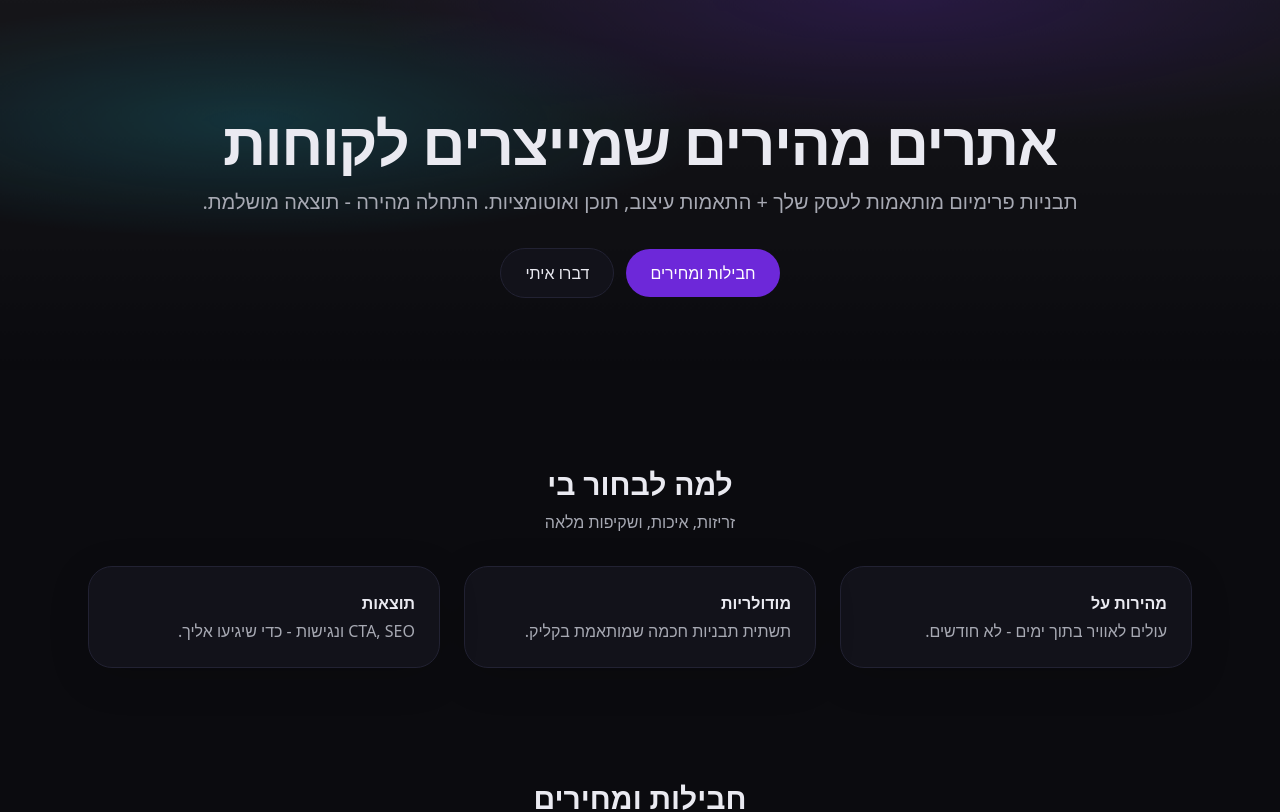
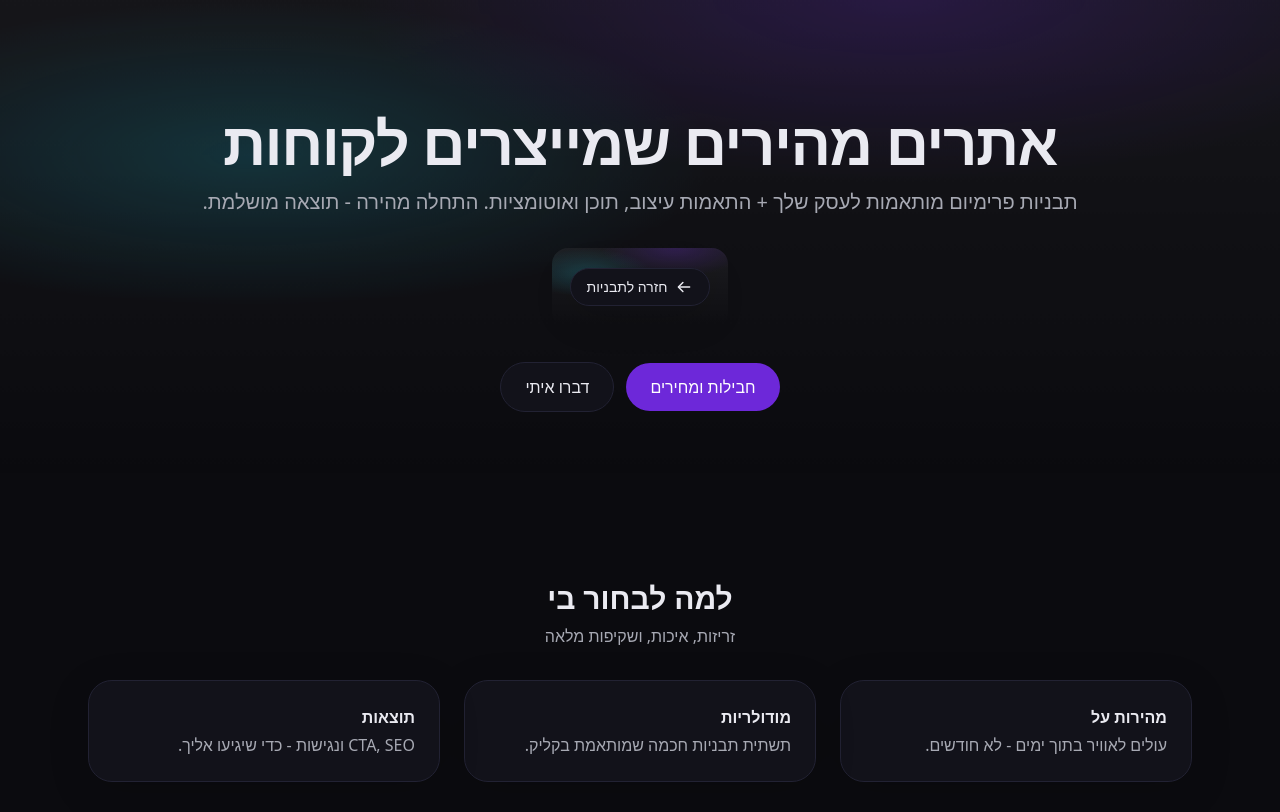
Before and after one commit to EAosu/template-kit, a Next.js app: page /sell in a window 1280 px wide. Shown: the top 812 px of the page. Built offline with nearby package versions, Linux system fonts and the light colour scheme; no server answers.

Commit message:
bug fixes, styling adjustments

```diff
--- a/src/app/page.tsx
+++ b/src/app/page.tsx
@@ -16,27 +16,27 @@ type Card = {
 const cards: readonly Card[] = [
     {
         slug: "beauty",
-        title: "Beauty Studio",
-        desc: "ורוד-לבן בהיר, עדין ומדויק.",
+        title: "סלון יופי",
+        desc: "סגול-ורוד בהיר, עדין ומדויק.",
         img: { src: "/images/beauty/hero.jpg", alt: "Beauty template hero", width: 1200, height: 800 },
     },
     {
         slug: "carpentry",
-        title: "Carpentry",
+        title: "נגרות",
         desc: "כהה-חם עם תחושת חומר.",
         img: { src: "/images/carpentry/hero.jpg", alt: "Carpentry template hero", width: 1200, height: 800 },
     },
     {
         slug: "restaurant",
-        title: "Catering",
-        desc: "טרי-חגיגי עם תפריט מסודר.",
+        title: "מסעדה",
+        desc: "טרי-חגיגי עם תחושה מקצועית.",
         img: { src: "/images/restaurant/hero.jpg", alt: "Restaurant template hero", width: 1200, height: 800 },
     },
 ] as const;
 
 export default function HomePage() {
     return (
-        <main className="min-h-[100svh] bg-[var(--bg)] text-[var(--fg)]">
+        <main className="min-h-[100svh] overflow-hidden">
             <section className="mx-auto max-w-6xl px-4 py-24">
                 <motion.h1
                     initial={{ opacity: 0, y: 10 }} animate={{ opacity: 1, y: 0 }} transition={{ duration: .5 }}
@@ -64,13 +64,13 @@ export default function HomePage() {
                             transition={{ duration: .45, delay: i * 0.08 }}
                             className="group rounded-2xl border border-base bg-card p-4 shadow-soft"
                         >
-                            <div className="relative h-40 w-full overflow-hidden rounded-xl">
+                            <div className="relative h-40 w-full rounded-xl">
                                 <Image
                                     src={c.img.src}
                                     alt={c.img.alt}
                                     width={c.img.width}
                                     height={c.img.height}
-                                    className="h-full w-full object-cover transition-transform duration-500 group-hover:scale-[1.05]"
+                                    className="h-full w-full object-cover transition-transform duration-500 hover:scale-[1.05]"
                                     sizes="(max-width: 768px) 100vw, 33vw"
                                     priority={i === 0}
                                 />
--- a/src/app/sell/layout.tsx
+++ b/src/app/sell/layout.tsx
@@ -2,7 +2,7 @@ import Footer from "@/components/marketing/Footer";
 
 export default function RootLayout({ children }: { children: React.ReactNode }) {
     return (
-        <html className={"overflow-x-hidden"} lang="he" dir="rtl">
+        <>
         <body>
         {children}
         <Footer
@@ -13,6 +13,6 @@ export default function RootLayout({ children }: { children: React.ReactNode })
             ]}
         />
         </body>
-        </html>
+        </>
     );
 }
--- a/src/app/sell/page.tsx
+++ b/src/app/sell/page.tsx
@@ -1,6 +1,7 @@
 import type { Metadata } from "next";
 import SalesHero from "@/components/sales/SalesHero";
 import LeadForm from "@/components/sales/LeadForm";
+import Link from "next/link";
 
 export const metadata: Metadata = {
     title: "בניית אתרים מהירה לעסקים | Template Kit",
@@ -42,9 +43,15 @@ function Card({ children }: { children: React.ReactNode }) {
 export default function SellPage() {
     return (
         <>
+            <Link
+                href="/"
+                aria-label="חזרה לדף התבניות"
+                className="fixed bottom-5 left-5 z-40 md:hidden rounded-full bg-brand text-white px-4 py-3 shadow-soft focus-visible:ring"
+                >
+                חזרה לתבניות
+            </Link>
             <script type="application/ld+json" dangerouslySetInnerHTML={{ __html: JSON.stringify(schema) }} />
             <SalesHero />
-
             <section className="py-14">
                 <div className="mx-auto max-w-6xl px-6">
                     <SectionTitle title="למה לבחור בי" subtitle="זריזות, איכות, ושקיפות מלאה" />
--- a/src/app/sell/thanks/page.tsx
+++ b/src/app/sell/thanks/page.tsx
@@ -1,13 +1,14 @@
 import Link from "next/link";
+import BackToTemplate from "@/components/sales/BackToTemplate";
 
 export default function ThanksPage() {
     return (
-        <div className="mx-auto max-w-xl px-6 py-20 text-center">
+        <div className="mx-auto max-w-xl px-6 py-39 text-center">
             <h1 className="text-3xl md:text-4xl font-bold">תודה! ההודעה התקבלה ✅</h1>
             <p className="mt-3 text-muted">אני חוזר אליך בהקדם. בינתיים אפשר לראות דוגמאות בתבניות.</p>
             <div className="mt-8 flex justify-center gap-3">
-                <Link href="/" className="rounded-full px-6 py-3 bg-brand text-white hover:brightness-110">חזרה לפורטל</Link>
-                <Link href="/sell" className="rounded-full px-6 py-3 border border-base bg-card hover:bg-white/5">חזרה לדף המכירות</Link>
+                <Link href="/sell" className="rounded-full mb-6 px-6 py-2 border border-base bg-card btn-hover">לדף המכירות</Link>
+                <BackToTemplate />
             </div>
         </div>
     );
--- a/src/components/marketing/Footer.tsx
+++ b/src/components/marketing/Footer.tsx
@@ -29,6 +29,16 @@ export default function Footer({ name, links = [], year = new Date().getFullYear
                         </nav>
                     )}
                 </div>
+                <p className="mt-3 text-xs text-muted">
+                    Website by{" "}
+                    <a
+                        href="https://elyasaf-webstudio.vercel.app/?utm_source=client-site&utm_medium=footer_link"
+                        className="underline hover:text-brand focus-visible:ring"
+                        rel="noopener"
+                    >
+                        Ely Asaf
+                    </a>
+                </p>
             </div>
         </footer>
     );
--- a/src/components/marketing/SpotlightCTA.tsx
+++ b/src/components/marketing/SpotlightCTA.tsx
@@ -1,4 +1,3 @@
-// components/marketing/SpotlightCTA.tsx
 "use client";
 import { motion } from "framer-motion";
 import Link from "next/link";
@@ -11,10 +10,10 @@ export default function SpotlightCTA() {
                 className="pointer-events-none absolute inset-0 -z-10 overflow-hidden"
             >
                 <motion.div
-                    className="absolute left-1/2 top-1/2 h-[10rem] w-[50rem] -translate-x-1/2 -translate-y-1/2 rounded-full blur-2xl"
+                    className="absolute left-1/2 top-1/2 h-[8rem] w-[25rem] -translate-x-1/2 -translate-y-1/2 rounded-full blur-2xl"
                     style={{ background: "radial-gradient(closest-side, rgba(255,255,255,1), transparent)" }}
-                    animate={{ x: [-60, 60, -60], y: [-30, 20, -30], opacity: [0.6, 0.7, 0.6] }}
-                    transition={{ duration: 6, repeat: Infinity, ease: "easeInOut" }}
+                    animate={{ x: [-60, 60, -60], opacity: [0.6, 0.7, 0.6] }}
+                    transition={{ duration: 8, repeat: Infinity, ease: "easeInOut" }}
                 />
             </div>
 
@@ -23,7 +22,10 @@ export default function SpotlightCTA() {
                 <p className="mt-3 text-muted">השאירו פרטים ונחזור אליכם עם הצעת מחיר מהירה.</p>
 
                 <div className="mt-10 text-center">
-                    <Link href="/sell" className="rounded-full px-6 py-3 bg-black/50 text-white hover:bg-black/70">
+                    <Link
+                        href="/sell"
+                        className="rounded-full px-6 py-3 bg-black/50 text-white hover:bg-black/70 transition"
+                    >
                         קבלו הצעת מחיר
                     </Link>
                 </div>
--- /dev/null
+++ b/src/components/sales/BackToTemplate.tsx
@@ -0,0 +1,43 @@
+"use client";
+import Link from "next/link";
+
+export default function BackToTemplates() {
+    return (
+        <div className="mb-6 flex justify-center md:justify-start">
+            <Link
+                href="/"
+                aria-label="חזרה לדף התבניות"
+                className={[
+                    "group inline-flex items-center gap-2 rounded-full",
+                    "border border-base bg-card px-4 py-2 shadow-soft",
+                    "hover:bg-white/5 focus-visible:ring",
+                    "btn-hover"
+                ].join(" ")}
+                data-analytics="back-to-templates"
+            >
+                <svg
+                    width="18" height="18" viewBox="0 0 24 24"
+                    className="transition-transform duration-300 group-hover:-translate-x-0.5"
+                    aria-hidden="true"
+                >
+                    <path
+                        d="M10.5 6L4.5 12L10.5 18"
+                        fill="none"
+                        stroke="currentColor"
+                        strokeWidth="2"
+                        strokeLinecap="round"
+                        strokeLinejoin="round"
+                    />
+                    <path
+                        d="M5 12H19.5"
+                        fill="none"
+                        stroke="currentColor"
+                        strokeWidth="2"
+                        strokeLinecap="round"
+                    />
+                </svg>
+                <span className="text-sm">חזרה לתבניות</span>
+            </Link>
+        </div>
+    );
+}
--- a/src/components/sales/SalesHero.tsx
+++ b/src/components/sales/SalesHero.tsx
@@ -1,11 +1,11 @@
 "use client";
 import { motion } from "framer-motion";
 import Link from "next/link";
+import BackToTemplate from "@/components/sales/BackToTemplate";
 
 export default function SalesHero() {
     return (
         <section className="relative overflow-hidden py-20 md:py-28">
-            {/* רקע נשי/טכנולוגי עדין */}
             <motion.div
                 aria-hidden
                 className="absolute inset-0 -z-10"
@@ -27,11 +27,25 @@ export default function SalesHero() {
                 <p className="mt-4 text-lg md:text-xl text-muted">
                     תבניות פרימיום מותאמות לעסק שלך + התאמות עיצוב, תוכן ואוטומציות. התחלה מהירה - תוצאה מושלמת.
                 </p>
+
+                <div
+                    className="mt-8 flex items-center justify-center mx-100 pt-5 rounded-2xl"
+                    style={{
+                        background: [
+                            "radial-gradient(60% 50% at 70% 0%, rgba(109,40,217,.25), transparent 70%)",
+                            "radial-gradient(55% 45% at 20% 30%, rgba(34,211,238,.20), transparent 65%)",
+                            "linear-gradient(180deg, rgba(255,255,255,.06), transparent)"
+                        ].join(", "),
+                    }}
+                >
+                    <BackToTemplate />
+                </div>
+
                 <div className="mt-8 flex items-center justify-center gap-3">
-                    <Link href="#packages" className="rounded-full px-6 py-3 bg-brand text-white btn-hover focus-visible:ring">
+                    <Link href="#packages" className="rounded-full px-6 py-3 bg-brand text-white hover:brightness-110 focus-visible:ring">
                         חבילות ומחירים
                     </Link>
-                    <Link href="#contact" className="rounded-full px-6 py-3 border border-base bg-card hover:bg-white/5 focus-visible:ring">
+                    <Link href="#contact" className="rounded-full px-6 py-3 border border-base bg-card btn-hover focus-visible:ring">
                         דברו איתי
                     </Link>
                 </div>
```
